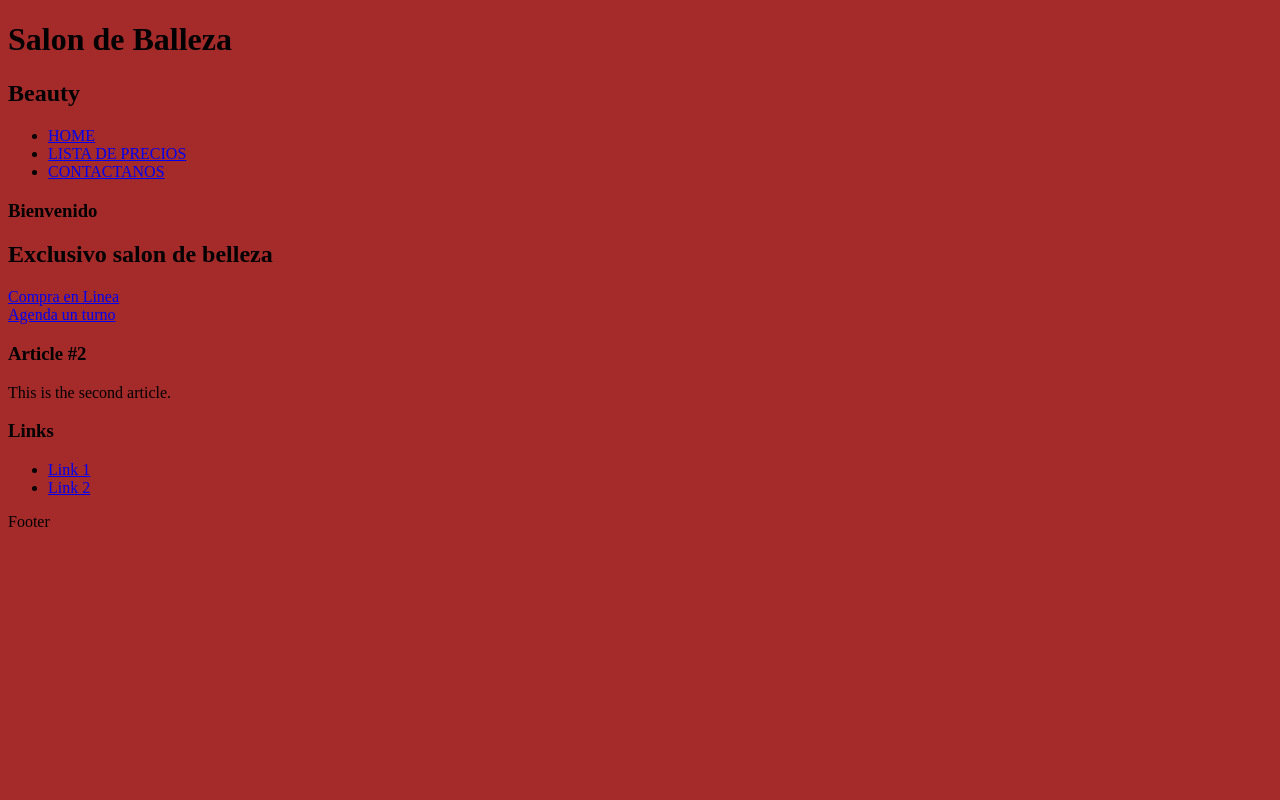
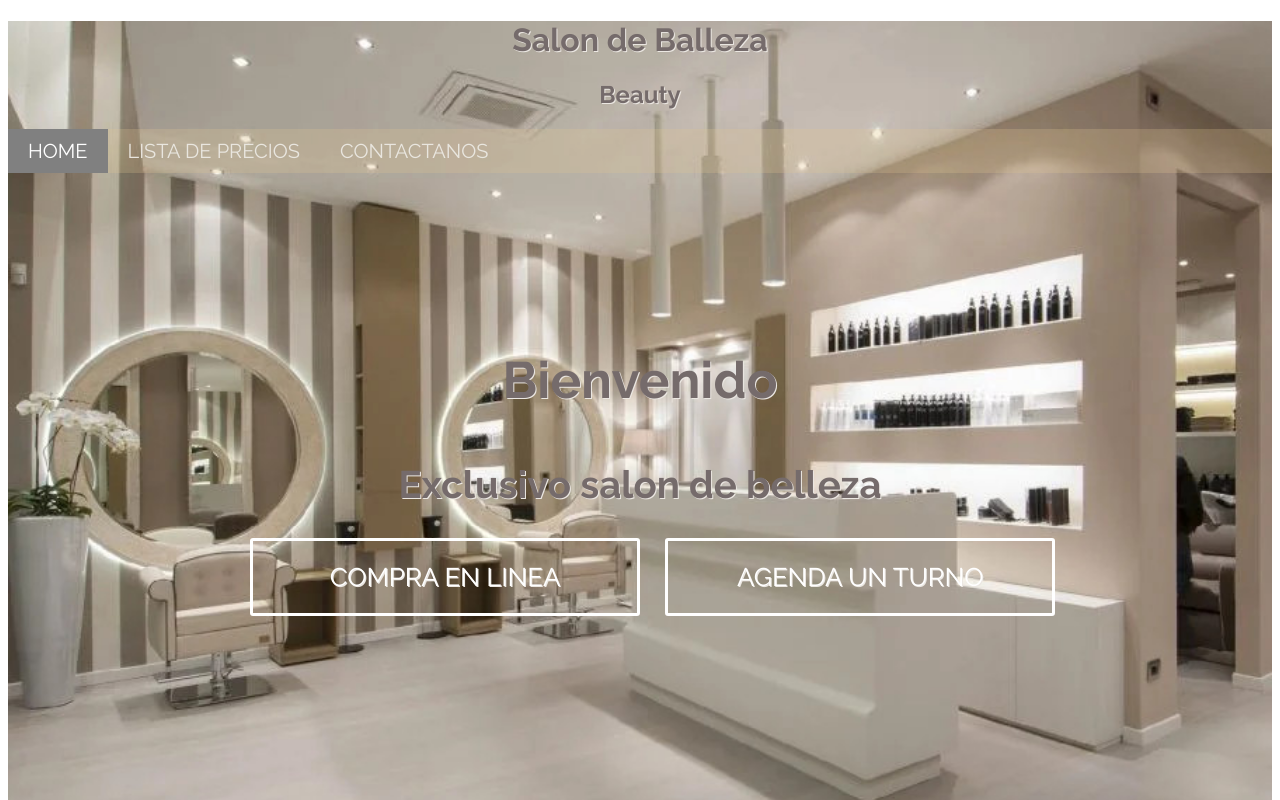
Before and after one commit to kamoreno/Prueba, a website built with Parcel: page index.html in a window 1280 px wide. Shown: the top 800 px of the page. Built offline with nearby package versions, Linux system fonts and the light colour scheme.

Commit message:
Prueba commit

```diff
--- a/styles.css
+++ b/styles.css
@@ -1,3 +1,143 @@
-* {
+.home{
+    background-image: url('main.jpg');
+    background-repeat: no-repeat;
+    background-size: cover;
+    height: 100vh;
+    font-family: Raleway;
+}
+
+hgroup{
+    text-align: center;
+    color: rgb(117, 107, 107);
+    text-shadow: 1px 1px 0px #ebe7e2;
+}
+
+@font-face {
+    font-family: Raleway;
+    src: url("Raleway-VariableFont_wght.ttf");
+}
+
+.welcome{
+    text-align: center;
+    font-size: 2vw;
+    text-shadow: 1px 1px 0px #ebe7e2;
+    color: rgb(117, 107, 107);
+    display: inline;
+
+}
+
+.nav{
+    display: flex;
+    vertical-align: bottom;
+}
+
+.contact-header{
+    width: 100%;
+    height: 30vh;
     background-color: brown;
 }
+
+.contact-image{
+    background-image: url('spa.jpg');
+    background-repeat: no-repeat;
+    background-size: cover;
+    background-position: center;
+    height: 100%;
+    position: relative;
+}
+
+.contact-nav{
+    position: absolute;
+    bottom: 0;
+    left: 0;
+    width: 100%;
+}
+
+.image-container{
+    height: 100%;
+}
+
+.top{
+    width: 100%;
+    height: 100vh;
+}
+
+.art2{
+    margin-top: 5%;
+}
+
+#welcome{
+    font-size: 4vw;
+    color: rgb(117, 107, 107);
+    text-shadow: 1px 1px 0px #ebe7e2;
+    text-align: center;
+    padding-top: 10%;
+}
+a{
+    text-decoration: none;
+    color: white;
+    height: 100%;
+    padding: 20px 20px;
+}
+
+a:hover{
+    color: black;
+}
+
+.homebutton{
+    padding: 21px 34px;
+    background-color:transparent;
+    border-radius: 3px;
+    text-transform: uppercase;
+    color: white;
+    width: 25%;
+    text-decoration: none;
+    border: solid rgb(255, 255, 255);
+    margin-left: 2%;
+}
+
+.homebutton:hover {
+	background-color:white;
+    color: black;
+}
+
+.section_button{
+    display: flex;
+    width: 100%;
+    height: 30%;
+    margin: auto;
+    align-items: center;
+    text-align: center;
+    justify-content: center;
+
+}
+
+
+ul {
+    list-style-type: none;
+    margin: 0;
+    padding: 0px;
+    overflow: hidden;
+    background: rgba(224, 196, 142, 0.25);;
+  }
+
+  li {
+    float: left;
+  }
+
+  li a {
+    display: block;
+    color:rgb(233, 230, 223);
+    font-size:20px;
+    text-align: center;
+    padding: 10px 20px;
+    text-decoration: none;
+  }
+  .active{
+  background-color: gray;
+  color: white;
+  }
+  li a:hover {
+    background-color: rgb(194, 160, 97);
+    color: white;
+  }
```
Also changed, not shown: Raleway-VariableFont_wght.ttf (added), main.jpg (added), spa.jpg (added).
